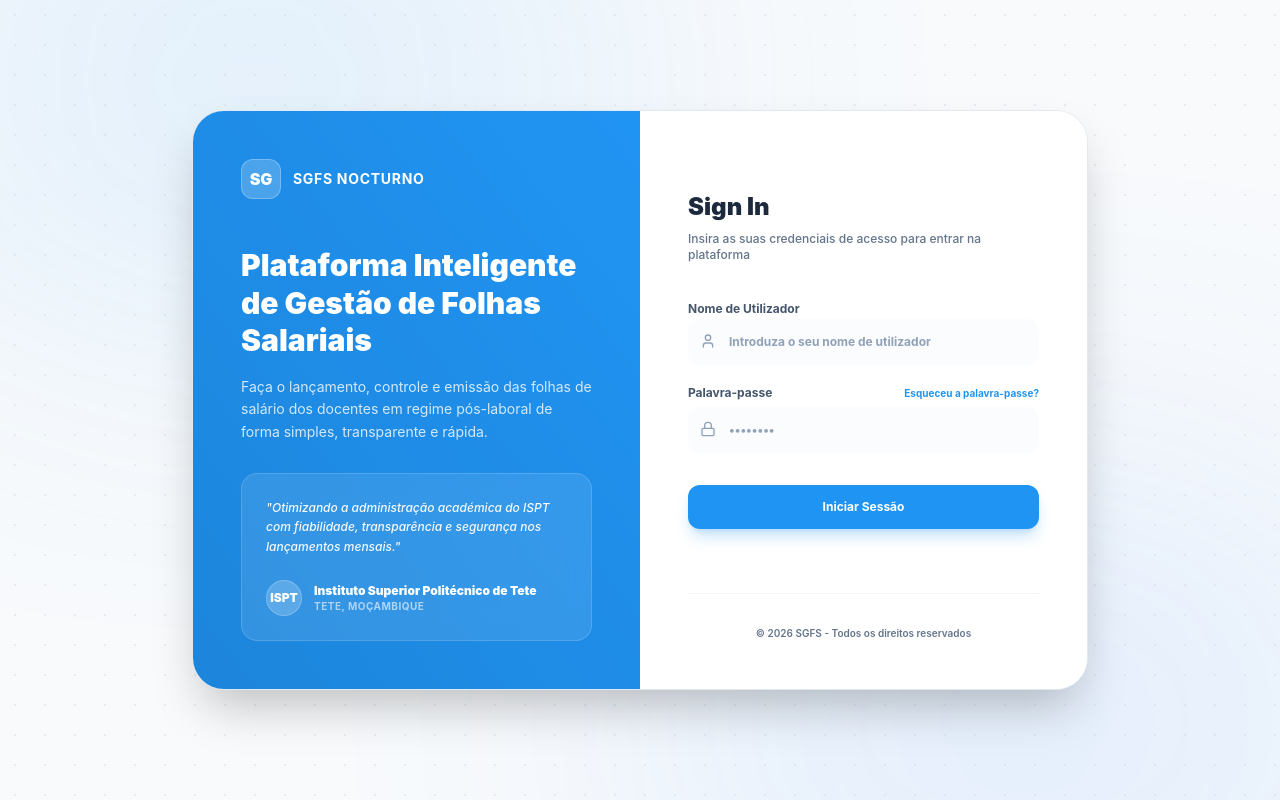
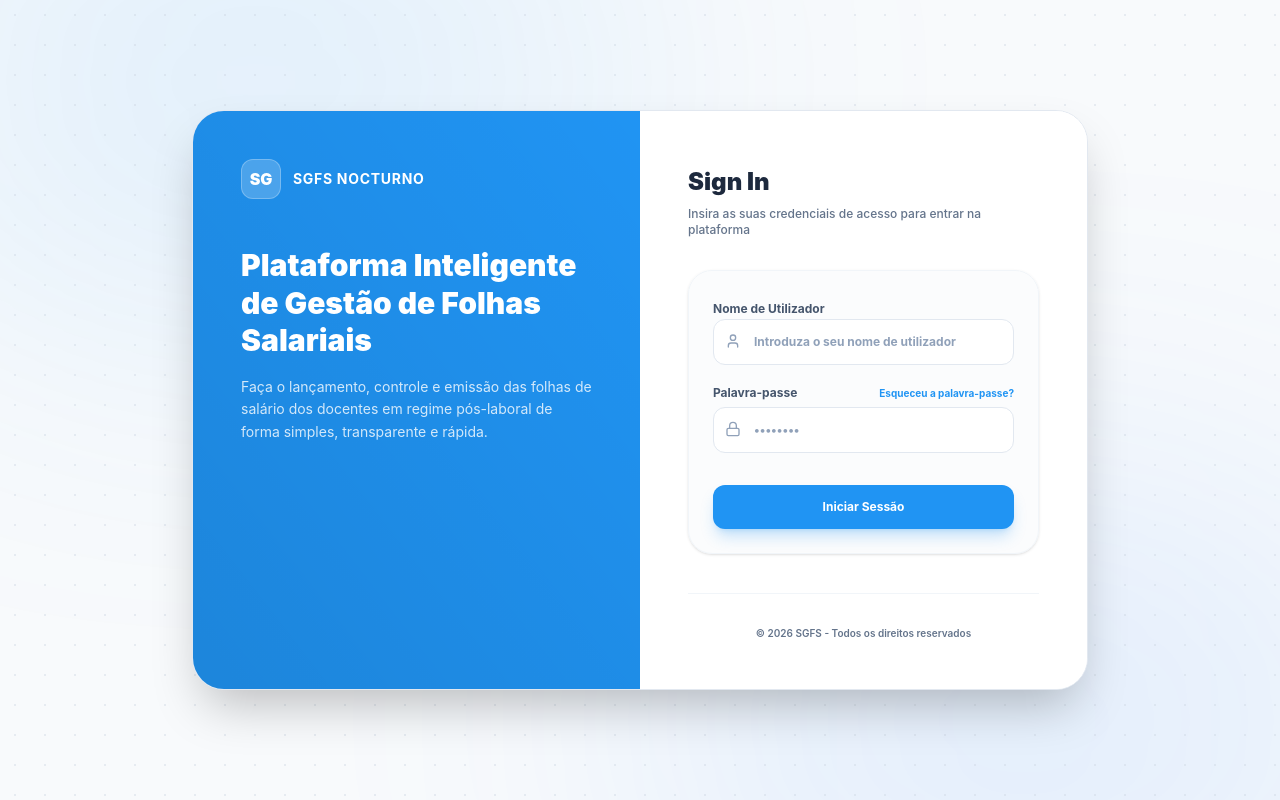
Before and after one commit to Lnhacanhaca/gestao-folha-salarial, a React (Vite) app in the folder frontend/: page /login in a window 1280 px wide. Built offline with nearby package versions, Linux system fonts and the light colour scheme.

Commit message:
style: remover caixa testimonial no login e destacar formulario com inputs visiveis

```diff
--- a/frontend/src/pages/LoginPage.jsx
+++ b/frontend/src/pages/LoginPage.jsx
@@ -64,21 +64,6 @@ const LoginPage = () => {
             </div>
           </div>
 
-          {/* Testimonial/Info Box at the bottom */}
-          <div className="bg-white/10 backdrop-blur-md rounded-2xl p-6 border border-white/15 z-10 space-y-4">
-            <p className="text-xs leading-relaxed text-white/95 font-medium italic">
-              "Otimizando a administração académica do ISPT com fiabilidade, transparência e segurança nos lançamentos mensais."
-            </p>
-            <div className="flex items-center gap-3 pt-2">
-              <div className="w-9 h-9 bg-white/20 rounded-full flex items-center justify-center text-xs font-black border border-white/20">
-                ISPT
-              </div>
-              <div>
-                <p className="text-xs font-black">Instituto Superior Politécnico de Tete</p>
-                <p className="text-[10px] text-white/60 font-bold uppercase tracking-wider">Tete, Moçambique</p>
-              </div>
-            </div>
-          </div>
         </div>
 
         {/* Right Column - Login Form */}
@@ -97,7 +82,7 @@ const LoginPage = () => {
               </div>
             )}
 
-            <form onSubmit={handleSubmit} className="space-y-5">
+            <form onSubmit={handleSubmit} className="space-y-5 p-6 bg-slate-50/60 dark:bg-slate-900/40 rounded-3xl border border-slate-100 dark:border-slate-800/80 shadow-sm">
               <div className="space-y-1.5">
                 <label className="text-xs font-bold text-slate-600 dark:text-slate-400">Nome de Utilizador</label>
                 <div className="relative">
@@ -106,7 +91,7 @@ const LoginPage = () => {
                     type="text"
                     value={username}
                     onChange={(e) => setUsername(e.target.value)}
-                    className="w-full bg-secondary/30 border border-transparent rounded-xl py-3.5 pl-10 pr-4 text-xs font-bold text-slate-800 dark:text-white focus:outline-none focus:ring-2 focus:ring-primary/20 focus:border-primary transition-all placeholder-slate-400"
+                    className="w-full bg-white dark:bg-slate-950 border border-slate-200 dark:border-slate-800 rounded-xl py-3.5 pl-10 pr-4 text-xs font-bold text-slate-900 dark:text-slate-100 focus:outline-none focus:ring-2 focus:ring-primary/20 focus:border-primary transition-all placeholder-slate-400"
                     placeholder="Introduza o seu nome de utilizador"
                     required
                   />
@@ -126,7 +111,7 @@ const LoginPage = () => {
                     type="password"
                     value={password}
                     onChange={(e) => setPassword(e.target.value)}
-                    className="w-full bg-secondary/30 border border-transparent rounded-xl py-3.5 pl-10 pr-4 text-xs font-bold text-slate-800 dark:text-white focus:outline-none focus:ring-2 focus:ring-primary/20 focus:border-primary transition-all placeholder-slate-400"
+                    className="w-full bg-white dark:bg-slate-950 border border-slate-200 dark:border-slate-800 rounded-xl py-3.5 pl-10 pr-4 text-xs font-bold text-slate-900 dark:text-slate-100 focus:outline-none focus:ring-2 focus:ring-primary/20 focus:border-primary transition-all placeholder-slate-400"
                     placeholder="••••••••"
                     required
                   />
```
